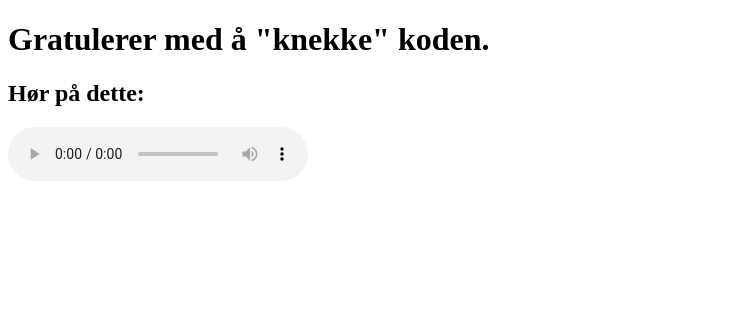
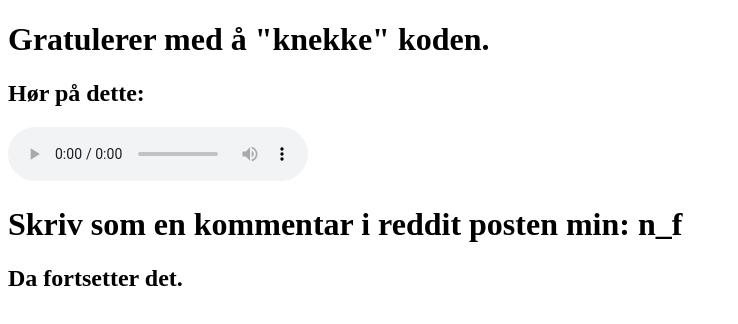
Before and after one commit to 14156135/noface, a plain HTML site: page index.html in a window 1280 px wide. Shown: the whole page, without its empty margins (0-738 px from the left). Drawn offline with Linux system fonts and the light colour scheme.

Commit message:
Update index.html

```diff
--- a/index.html
+++ b/index.html
@@ -13,5 +13,8 @@
         <source src="neinei.mp3" type="audio/mp3">
         Your browser does not support the audio element.
     </audio>
+
+    <h1>Skriv som en kommentar i reddit posten min: n_f</h1>
+    <h2>Da fortsetter det.</h2>
 </body>
 </html>
```
